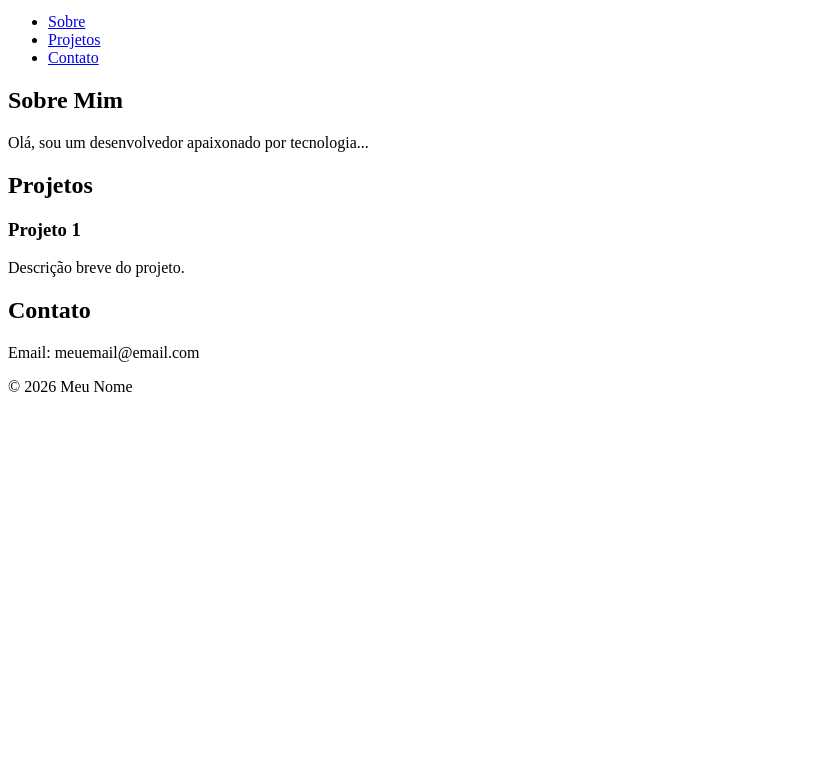
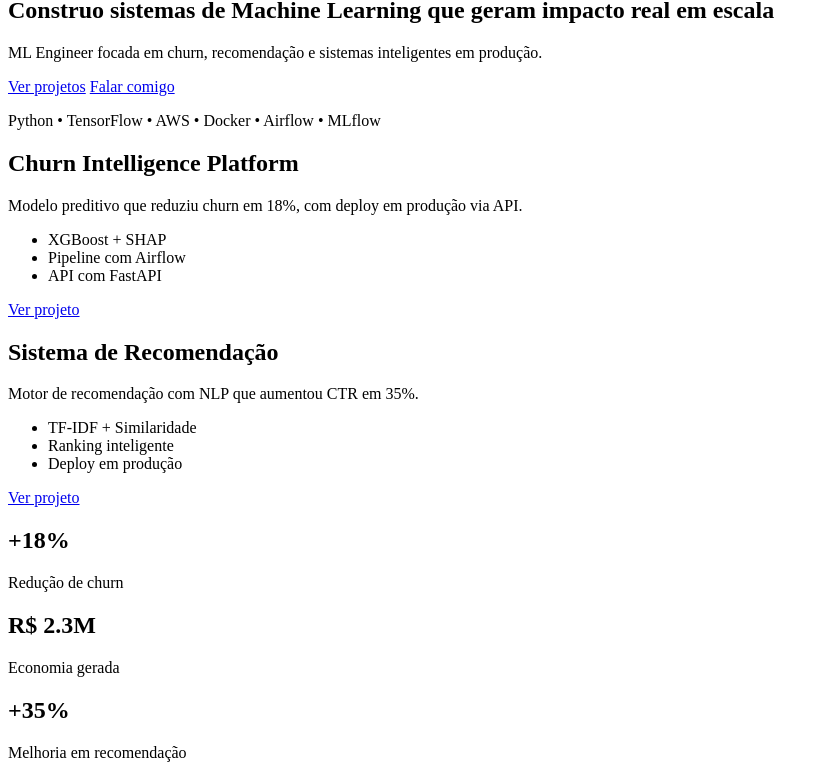
Before and after one commit to rsantana7/pages, a plain HTML site: page index.html in a window 1280 px wide. Shown: the part 67-846 px from the top of the page, without its empty margins (0-829 px from the left). Before the commit the page ends 800 px from the top, so only its background shows below. Drawn offline with Linux system fonts and the light colour scheme.

Commit message:
Update index.html

```diff
--- a/index.html
+++ b/index.html
@@ -1,48 +1,120 @@
-
 <!DOCTYPE html>
 <html lang="pt-BR">
 <head>
   <meta charset="UTF-8">
   <meta name="viewport" content="width=device-width, initial-scale=1.0">
-    <title>Meu Portfólio</title>
-    <link rel="stylesheet" href="style.css"> <!-- Link para CSS -->
+  <title>Renata | ML Engineer</title>
+  <link rel="stylesheet" href="style.css">
 </head>
+
 <body>
-    <!-- Cabeçalho -->
+
 <header>
-        <h1>Meu Nome</h1>
   <nav>
-            <ul>
-                <li><a href="#sobre">Sobre</a></li>
-                <li><a href="#projetos">Projetos</a></li>
-                <li><a href="#contato">Contato</a></li>
-            </ul>
+    <div class="logo">Renata.dev</div>
+    <div class="links">
+      <a href="#projects">Projetos</a>
+      <a href="#contact">Contato</a>
+    </div>
   </nav>
 </header>
 
-    <!-- Sobre Mim -->
-    <section id="sobre">
-        <h2>Sobre Mim</h2>
-        <p>Olá, sou um desenvolvedor apaixonado por tecnologia...</p>
-    </section>
+<!-- HERO -->
+<section class="hero">
+  <h1>
+    Construo sistemas de Machine Learning
+    que geram impacto real em escala
+  </h1>
 
-    <!-- Projetos -->
-    <section id="projetos">
-        <h2>Projetos</h2>
-        <div class="projeto-card">
-            <h3>Projeto 1</h3>
-            <p>Descrição breve do projeto.</p>
+  <p>
+    ML Engineer focada em churn, recomendação e sistemas inteligentes em produção.
+  </p>
+
+  <div class="cta">
+    <a href="#projects">Ver projetos</a>
+    <a href="#contact" class="ghost">Falar comigo</a>
   </div>
 </section>
 
-    <!-- Contato -->
-    <section id="contato">
+<!-- STACK -->
+<section class="stack">
+  <p>Python • TensorFlow • AWS • Docker • Airflow • MLflow</p>
+</section>
+
+<!-- PROJECTS -->
+<section id="projects">
+
+  <div class="project">
+    <div class="text">
+      <h2>Churn Intelligence Platform</h2>
+      <p>
+        Modelo preditivo que reduziu churn em 18%,
+        com deploy em produção via API.
+      </p>
+
+      <ul>
+        <li>XGBoost + SHAP</li>
+        <li>Pipeline com Airflow</li>
+        <li>API com FastAPI</li>
+      </ul>
+
+      <a href="#">Ver projeto</a>
+    </div>
+
+    <div class="visual"></div>
+  </div>
+
+  <div class="project">
+    <div class="text">
+      <h2>Sistema de Recomendação</h2>
+      <p>
+        Motor de recomendação com NLP que aumentou CTR em 35%.
+      </p>
+
+      <ul>
+        <li>TF-IDF + Similaridade</li>
+        <li>Ranking inteligente</li>
+        <li>Deploy em produção</li>
+      </ul>
+
+      <a href="#">Ver projeto</a>
+    </div>
+
+    <div class="visual"></div>
+  </div>
+
+</section>
+
+<!-- IMPACT -->
+<section class="impact">
+  <div>
+    <h2>+18%</h2>
+    <p>Redução de churn</p>
+  </div>
+
+  <div>
+    <h2>R$ 2.3M</h2>
+    <p>Economia gerada</p>
+  </div>
+
+  <div>
+    <h2>+35%</h2>
+    <p>Melhoria em recomendação</p>
+  </div>
+</section>
+
+<!-- CONTACT -->
+<section id="contact">
   <h2>Contato</h2>
-        <p>Email: meuemail@email.com</p>
+  <p>Email: seuemail@email.com</p>
+  <p>LinkedIn: linkedin.com/in/seuusuario</p>
 </section>
 
 <footer>
-        <p>&copy; 2026 Meu Nome</p>
+  <p>© 2026 Renata</p>
 </footer>
+
+<script src="script.js"></script>
+
 </body>
 </html>
```
Lines whose indentation alone changed are shown as unchanged.
